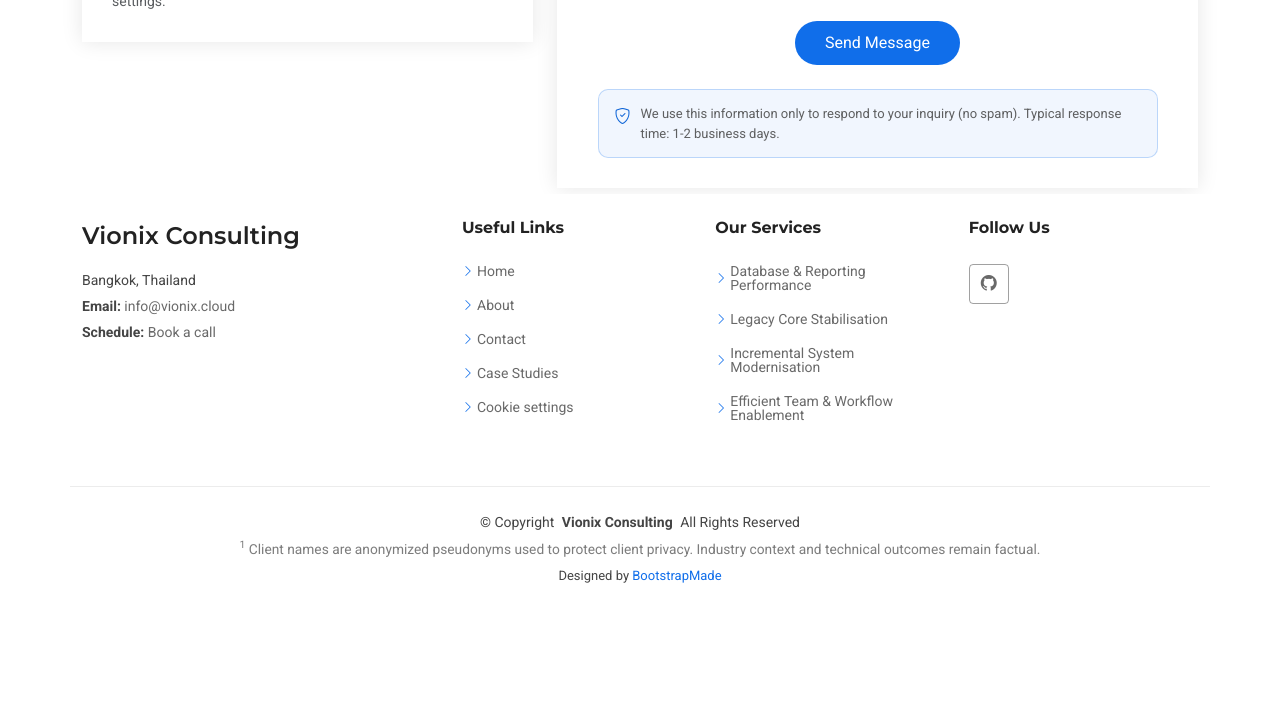
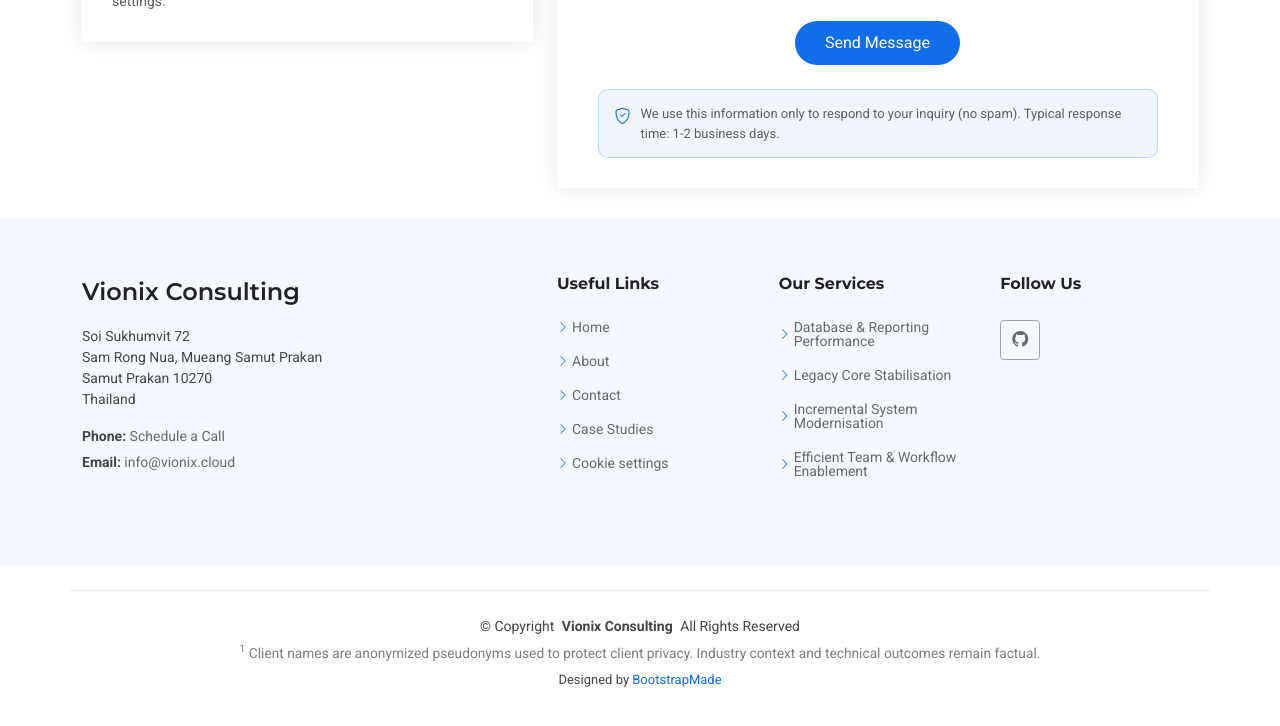
Before and after one commit to vionix-th/vionix-web, an Eleventy site: page src/pages/index.njk in a window 1280 px wide. Shown: the part 5134-5860 px from the top of the page. Before the commit the page ends 5794 px from the top, so only its background shows below. Built offline with nearby package versions, Linux system fonts and the light colour scheme; Eleventy itself is replaced by a stand-in of ours; files that its build step writes are made by us from their sources.

Commit message:
Restore live footer structure in shared partial

```diff
--- a/src/partials/footer.njk
+++ b/src/partials/footer.njk
@@ -1,18 +1,19 @@
 <footer id="footer" class="footer">
+  <div class="footer-top-band">
     <div class="container footer-top">
-    <div class="row gy-4 align-items-stretch">
-      <div class="col-lg-4 col-md-6 footer-about">
+      <div class="row gy-4">
+        <div class="col-lg-5 col-md-12 footer-about">
           <a href="index.html" class="d-flex align-items-center">
             <span class="sitename">Vionix Consulting</span>
           </a>
           <div class="footer-contact pt-3">
-          <p>Bangkok, Thailand</p>
-          <p><strong>Email:</strong> <span><a href="mailto:info@vionix.cloud">info@vionix.cloud</a></span></p>
-          <p><strong>Schedule:</strong> <span><a href="https://cal.com/vionix-consulting/schedule-a-call" target="_blank" rel="noopener noreferrer">Book a call</a></span></p>
+            <p>Soi Sukhumvit 72<br>Sam Rong Nua, Mueang Samut Prakan<br>Samut Prakan 10270<br>Thailand</p>
+            <p class="mt-3"><strong>Phone:</strong> <a href="https://cal.com/vionix-consulting/schedule-a-call" target="_blank" rel="noopener noreferrer">Schedule a Call</a></p>
+            <p><strong>Email:</strong> <a href="mailto:info@vionix.cloud">info@vionix.cloud</a></p>
           </div>
         </div>
 
-      <div class="col-lg-8 footer-links-grid">
+        <div class="col-lg-7">
           <div class="row gy-4">
             <div class="col-6 col-lg-4 footer-group footer-links">
               <h4>Useful Links</h4>
@@ -45,6 +46,7 @@
         </div>
       </div>
     </div>
+  </div>
 
   <div class="container copyright text-center mt-4">
     <p>© <span>Copyright</span> <strong class="px-1 sitename">Vionix Consulting</strong> <span>All Rights
```
Lines whose indentation alone changed are shown as unchanged.
